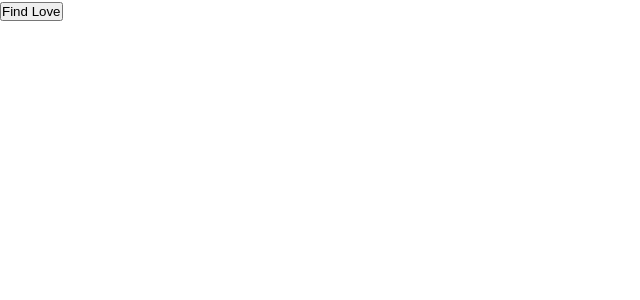
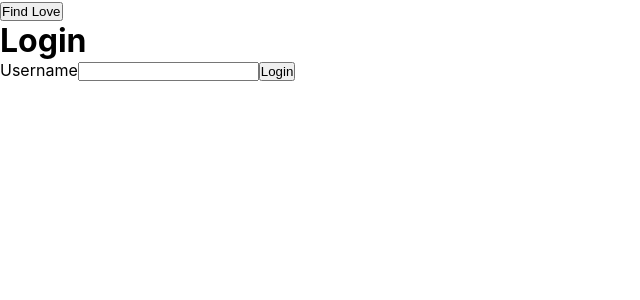
Before and after one commit to israeltechchallenge/love-itc_hackers, a React (Create React App) app: page / in a window 1280 px wide. Before the commit this address had no page. Shown: the top 300 px of the page, without its empty margins (0-640 px from the left). Built offline with nearby package versions, Linux system fonts and the light colour scheme.

Commit message:
Implements login functionality.

```diff
--- a/src/App.jsx
+++ b/src/App.jsx
@@ -1,6 +1,7 @@
 import {BrowserRouter, Routes, Route} from "react-router-dom";
 import Navbar from "./features/components/Navbar";
 import FindLove from "./features/components/FindLove";
+import LoginPage from "./pages/login";
 import logo from "./logo.svg";
 import "./App.css";
 
@@ -9,6 +10,7 @@ function App() {
     <BrowserRouter>
       <Navbar />
       <Routes>
+        <Route path='/' element={<LoginPage />}></Route>
         <Route path='/findlove' element={<FindLove />} />
       </Routes>
     </BrowserRouter>
--- a/src/features/login/login.jsx
+++ b/src/features/login/login.jsx
@@ -1,7 +1,27 @@
+import {useState, useRef} from "react";
 export function Login() {
+  const [user, setUser] = useState({});
+
+  const buttonRef = useRef(null);
+
+  const userNameRef = useRef(null);
+
   return (
     <div>
       <h1>Login</h1>
+
+      <label>Username</label>
+
+      <input
+        type='text'
+        value={user.username}
+        ref={userNameRef}
+        onChange={(event) => {
+          userNameRef.current.value = event.target.value;
+          setUser({...user, username: event.target.value});
+        }}
+      ></input>
+      <button ref={buttonRef}>Login</button>
     </div>
   );
 }
--- /dev/null
+++ b/src/pages/login.jsx
@@ -0,0 +1,5 @@
+import {Login} from "../features/login/login.jsx";
+
+export default function LoginPage() {
+  return <Login />;
+}
```
